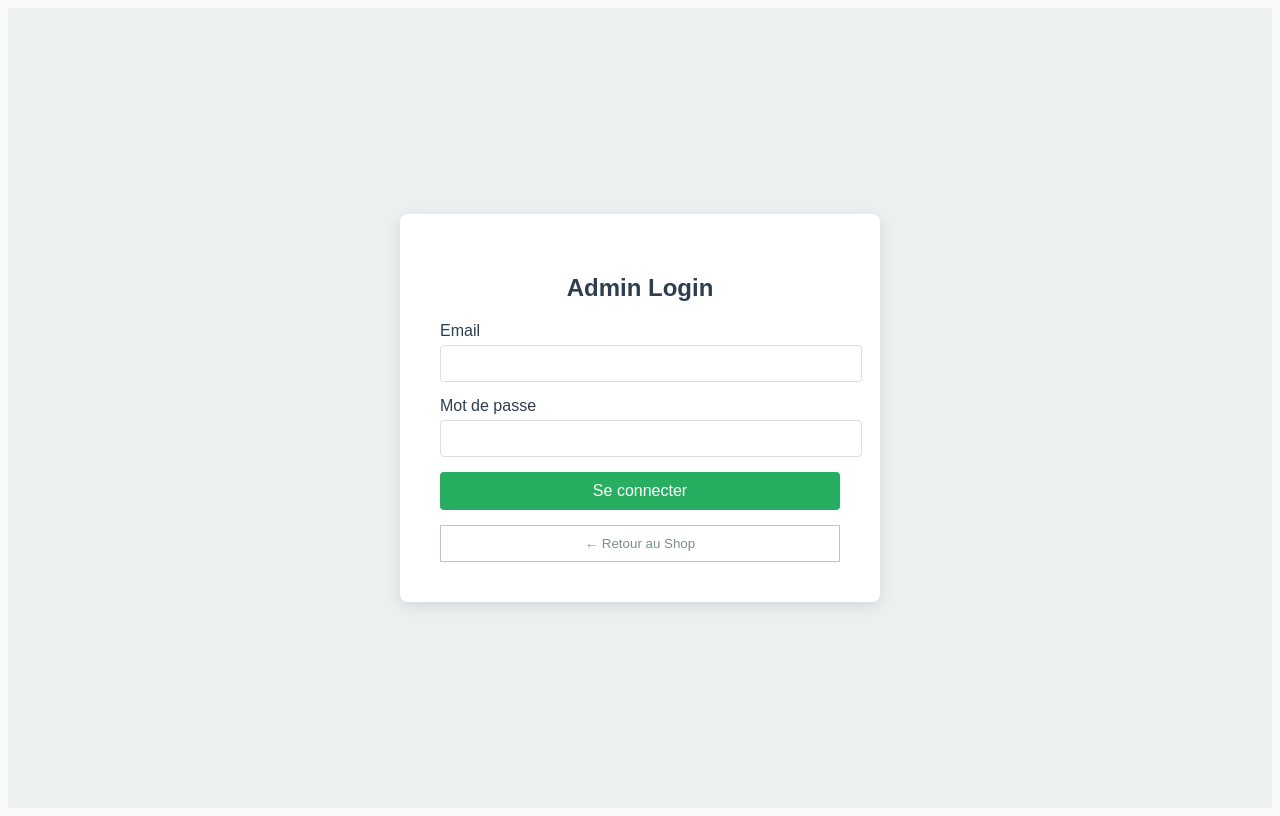
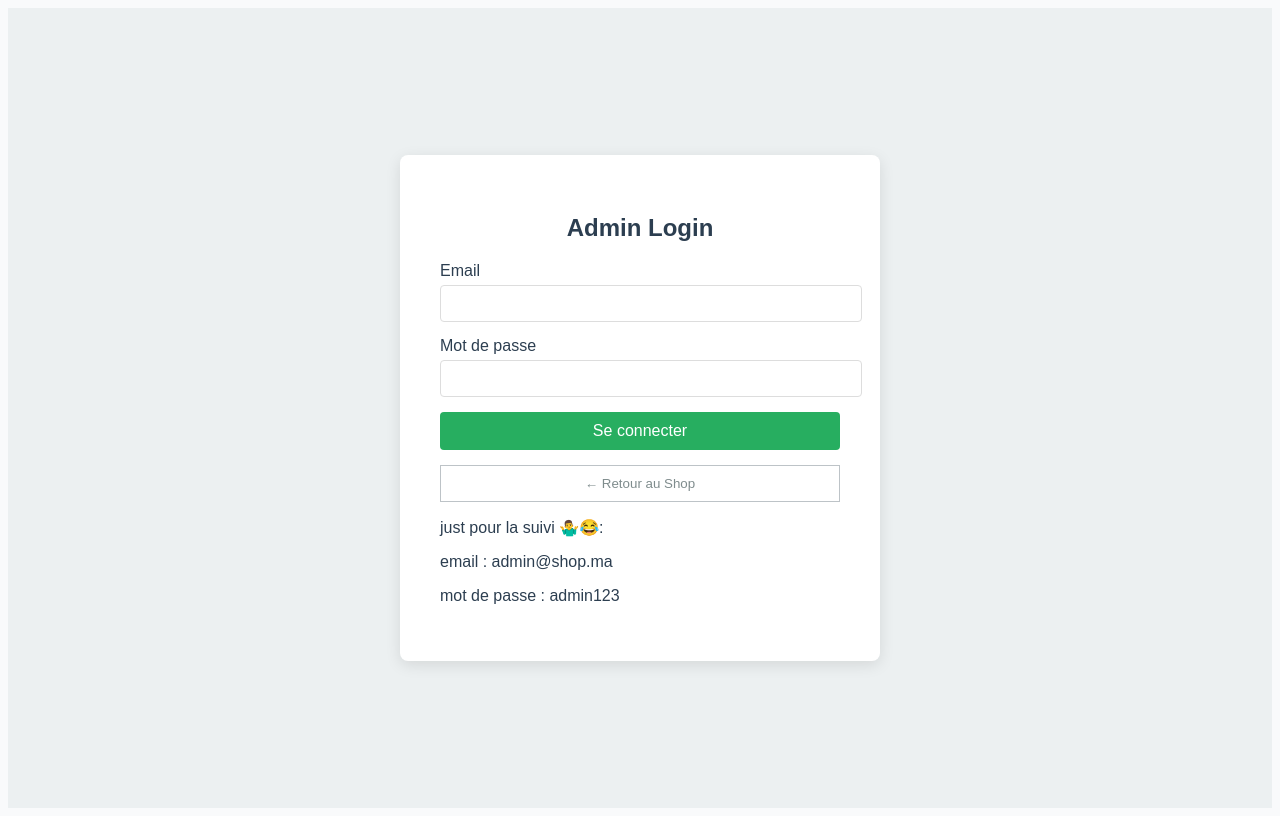
Before and after one commit to zakari2-ben/shop-zakaria-benfatah, a React (Vite) app: page /admin/login in a window 1280 px wide. Built offline with nearby package versions, Linux system fonts and the light colour scheme; no server answers.

Commit message:
fix style probles in admin login

```diff
--- a/src/admin/pages/AdminLogin.jsx
+++ b/src/admin/pages/AdminLogin.jsx
@@ -36,7 +36,11 @@ const AdminLogin = () => {
           <button type="submit" className="admin-btn-submit" style={{width: '100%'}}>Se connecter</button>
         </form>
         <button onClick={() => navigate('/')} className="admin-back-btn">← Retour au Shop</button>
+        <p>just pour la suivi 🤷‍♂️😂: </p>
+        <p>email : admin@shop.ma</p>
+        <p>mot de passe : admin123</p>
       </div>
+
     </div>
   );
 };
--- a/src/admin/styles/admin.css
+++ b/src/admin/styles/admin.css
@@ -1,37 +1,26 @@
-/* =========================================
-   Admin Reset (Fix Dark Mode Conflict)
-   ========================================= */
 
-/* هنا نجبر الحاوية الرئيسية للآدمن وللواجهة الدخول
-   أن تتجاهل ستايلات الـ body وتستخدم ألوانها الخاصة
-*/
 .admin-layout,
 .admin-login-container {
-  /* إعادة تعيين الألوان الأساسية للإجبار على الوضع الفاتح */
   background-color: #f4f6f9 !important;
   color: #2c3e50 !important;
 
-  /* منع وراثة خصائص النص من الـ body */
   font-family: sans-serif;
   text-align: left;
 }
 
-/* إصلاح العناوين والنصوص والروابط داخل الآدمن */
 .admin-layout h1, .admin-layout h2, .admin-layout h3,
 .admin-layout p, .admin-layout span,
 .admin-layout a, .admin-layout label,
 .admin-login-container h2, .admin-login-container label {
-  color: #2c3e50; /* لون غامق دائماً */
+  color: #2c3e50;
 }
 
-/* إصلاح المدخلات (Inputs) لتكون واضحة دائماً */
 .admin-input, .admin-select, .admin-textarea {
   background-color: #ffffff !important;
   color: #333 !important;
   border: 1px solid #ddd !important;
 }
 
-/* إصلاح الجدول */
 .admin-table {
   background-color: white !important;
   color: #333 !important;
@@ -45,23 +34,20 @@
   border-bottom: 1px solid #eee !important;
 }
 
-/* =========================================
-   باقي الستايلات السابقة (Existing Styles)
-   ========================================= */
+
 
 /* Layout Global Admin */
 .admin-layout { display: flex; min-height: 100vh; }
 
 .admin-sidebar {
   width: 250px;
-  background-color: #2c3e50; /* Sidebar يبقى غامق */
-  color: white !important; /* الكتابة في Sidebar تبقى بيضاء */
+  background-color: #2c3e50;
+  color: white !important;
   padding: 20px;
   display: flex;
   flex-direction: column;
 }
 
-/* تأكيد أن العناوين داخل السايدبار تبقى بيضاء */
 .admin-sidebar h2 {
   color: white !important;
   margin-bottom: 30px;
@@ -73,7 +59,7 @@
 
 .admin-nav a {
   display: block;
-  color: #ecf0f1 !important; /* روابط السايدبار فاتحة */
+  color: #ecf0f1 !important;
   text-decoration: none;
   padding: 12px;
   margin-bottom: 5px;
@@ -124,7 +110,7 @@
   display: flex;
   justify-content: center;
   align-items: center;
-  /* الخلفية forced light mode */
+  /*  forced light mode */
   background: #ecf0f1 !important;
 }
 .admin-login-box {
```
